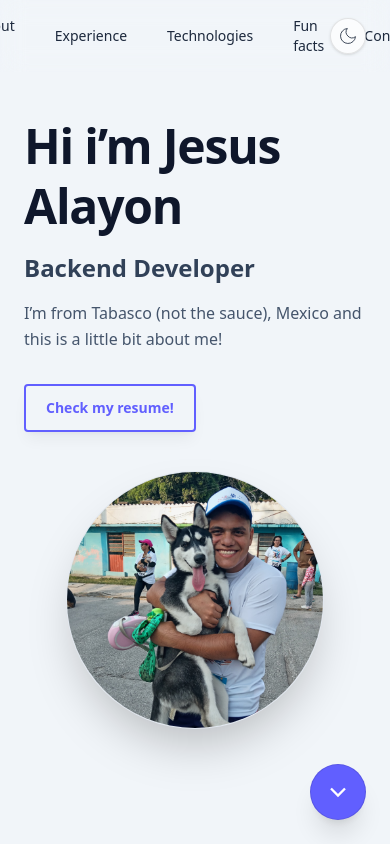
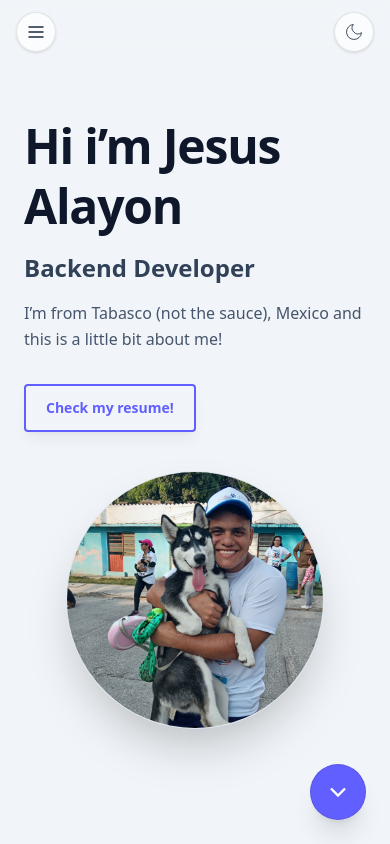
Before and after one commit to JesusAlayonD/portfolio, a React (Vite) app: page / in a window 390 px wide. Shown: the top 844 px of the page. Built offline with nearby package versions, Linux system fonts and the light colour scheme.

Commit message:
Responsive navbar

```diff
--- a/src/components/Navbar.jsx
+++ b/src/components/Navbar.jsx
@@ -1,89 +1,84 @@
-// src/components/Navbar.tsx
-import { useState } from 'react'
+import { useEffect, useState } from "react";
 
 export default function Navbar({ darkmode, setDarkmode }) {
+    const [open, setOpen] = useState(false);
+
+    // Cerrar con ESC y al navegar
+    useEffect(() => {
+        const onKey = (e) => e.key === "Escape" && setOpen(false);
+        window.addEventListener("keydown", onKey);
+        return () => window.removeEventListener("keydown", onKey);
+    }, []);
+
+    const closeMenu = () => setOpen(false);
 
     return (
         <header className="fixed inset-x-0 top-0 z-50">
             <nav className="relative w-full py-4">
-                {/* Fondo translúcido */}
+                {/* Fondo translúcido (glass) */}
                 <div
                     className="
             absolute inset-0
-              backdrop-blur-md
-              shadow-[0_1px_0_0_rgba(255,255,255,0.04)_inset]
+            backdrop-blur-xl
           "
                 />
 
-                {/* Contenido encima */}
-                <div className="relative z-10 flex justify-center items-center">
-                    <ul className="flex justify-center items-center gap-10 sm:gap-14 text-sm font-medium text-slate-800 dark:text-slate-200">
-                        <li>
-                            <a
-                                href="#about"
-                                className="transition-colors hover:text-indigo-600 dark:hover:text-cyan-300"
+                {/* Contenido */}
+                <div className="relative z-10 flex md:mt-0 mt-4 items-center justify-center">
+                    {/* Botón hamburguesa (solo móvil) */}
+                    <button
+                        type="button"
+                        aria-label="Open menu"
+                        aria-controls="mobile-menu"
+                        aria-expanded={open}
+                        onClick={() => setOpen((v) => !v)}
+                        className="
+              md:hidden absolute left-4 top-1/2 -translate-y-1/2
+              inline-flex h-10 w-10 items-center justify-center
+              rounded-full border border-black/10 dark:border-white/10
+              bg-white/70 dark:bg-white/10
+              shadow-sm hover:opacity-90 active:scale-[.98] transition
+              text-slate-800 dark:text-slate-200
+            "
                     >
-                                About me
-                            </a>
-                        </li>
-                        <li>
-                            <a
-                                href="#experience"
-                                className="transition-colors hover:text-indigo-600 dark:hover:text-cyan-300"
-                            >
-                                Experience
-                            </a>
-                        </li>
-                        <li>
-                            <a
-                                href="#technologies"
-                                className="transition-colors hover:text-indigo-600 dark:hover:text-cyan-300"
-                            >
-                                Technologies
-                            </a>
-                        </li>
-                        <li>
-                            <a
-                                href="#funfacts"
-                                className="transition-colors hover:text-indigo-600 dark:hover:text-cyan-300"
-                            >
-                                Fun facts
-                            </a>
-                        </li>
-                        <li>
-                            <a
-                                href="#contact"
-                                className="transition-colors hover:text-indigo-600 dark:hover:text-cyan-300"
-                            >
-                                Contact
-                            </a>
-                        </li>
+                        {/* ícono hamburguesa / close */}
+                        {open ? (
+                            <svg viewBox="0 0 24 24" className="w-5 h-5" fill="none" stroke="currentColor" strokeWidth="2">
+                                <path d="M18 6L6 18M6 6l12 12" />
+                            </svg>
+                        ) : (
+                            <svg viewBox="0 0 24 24" className="w-5 h-5" fill="none" stroke="currentColor" strokeWidth="2">
+                                <path d="M3 6h18M3 12h18M3 18h18" />
+                            </svg>
+                        )}
+                    </button>
+
+                    {/* Links centrados (desktop) */}
+                    <ul className="hidden md:flex justify-center items-center gap-10 lg:gap-14 text-sm font-medium text-slate-800 dark:text-slate-200">
+                        <li><a href="#about" className="transition-colors hover:text-indigo-600 dark:hover:text-cyan-300">About me</a></li>
+                        <li><a href="#experience" className="transition-colors hover:text-indigo-600 dark:hover:text-cyan-300">Experience</a></li>
+                        <li><a href="#technologies" className="transition-colors hover:text-indigo-600 dark:hover:text-cyan-300">Technologies</a></li>
+                        <li><a href="#funfacts" className="transition-colors hover:text-indigo-600 dark:hover:text-cyan-300">Fun facts</a></li>
+                        <li><a href="#contact" className="transition-colors hover:text-indigo-600 dark:hover:text-cyan-300">Contact</a></li>
                     </ul>
 
-                    {/* Botón de tema */}
+                    {/* Botón darkmode (siempre visible, derecha) */}
                     <button
-                        onClick={() => setDarkmode(!darkmode)}
+                        onClick={() => setDarkmode((v) => !v)}
                         type="button"
                         aria-label="Toggle theme"
                         className="
-                absolute right-6 top-1/2 -translate-y-1/2
-                inline-flex h-9 w-9 items-center justify-center
+              absolute right-4 top-1/2 -translate-y-1/2
+              inline-flex h-10 w-10 items-center justify-center
               rounded-full border border-black/10 dark:border-white/10
               bg-white/70 dark:bg-white/10
-                shadow-sm
-                hover:opacity-90 active:scale-[.98]
-                transition
+              shadow-sm hover:opacity-90 active:scale-[.98] transition
+              text-slate-800 dark:text-slate-200
             "
                     >
                         {darkmode ? (
-                            // Icono de sol para cambiar a modo claro
-                            <svg
-                                className="w-5 h-5 text-slate-800 dark:text-slate-200"
-                                fill="none"
-                                stroke="currentColor"
-                                viewBox="0 0 24 24"
-                                xmlns="http://www.w3.org/2000/svg"
-                            >
+                            // sol
+                            <svg className="w-5 h-5" fill="none" stroke="currentColor" viewBox="0 0 24 24">
                                 <circle cx="12" cy="12" r="5"></circle>
                                 <line x1="12" y1="1" x2="12" y2="3"></line>
                                 <line x1="12" y1="21" x2="12" y2="23"></line>
@@ -95,18 +90,51 @@ export default function Navbar({ darkmode, setDarkmode }) {
                                 <line x1="18.36" y1="5.64" x2="19.78" y2="4.22"></line>
                             </svg>
                         ) : (
-                            // Icono de luna para cambiar a modo oscuro
-                            <svg
-                                className="w-5 h-5 text-slate-800 dark:text-slate-200"
-                                fill="none"
-                                stroke="currentColor"
-                                viewBox="0 0 24 24"
-                                xmlns="http://www.w3.org/2000/svg"
-                            >
-                                <path d="M21 12.79A9 9 0 1 1 11.21 3 7 7 0 0 0 21 12.79z"></path>
+                            // luna
+                            <svg className="w-5 h-5" fill="none" stroke="currentColor" viewBox="0 0 24 24">
+                                <path d="M21 12.8A9 9 0 1 1 11.2 3a7 7 0 0 0 9.8 9.8z"></path>
                             </svg>
                         )}
                     </button>
+                </div>
+
+                {/* Menú móvil desplegable */}
+                <div
+                    id="mobile-menu"
+                    className={`
+            md:hidden absolute inset-x-0 top-full origin-top
+            ${open ? "scale-y-100 opacity-100" : "scale-y-95 opacity-0 pointer-events-none"}
+            transition transform duration-200
+          `}
+                >
+                    <div
+                        className="
+              mx-3 mt-2 rounded-2xl
+              bg-white/80 dark:bg-slate-900/70
+              backdrop-blur-lg border border-black/10 dark:border-white/10
+              shadow-xl
+            "
+                    >
+                        <ul className="flex flex-col py-2 text-base font-medium text-slate-800 dark:text-slate-200">
+                            {[
+                                { href: "#about", label: "About me" },
+                                { href: "#experience", label: "Experience" },
+                                { href: "#technologies", label: "Technologies" },
+                                { href: "#funfacts", label: "Fun facts" },
+                                { href: "#contact", label: "Contact" },
+                            ].map((item) => (
+                                <li key={item.href}>
+                                    <a
+                                        href={item.href}
+                                        onClick={closeMenu}
+                                        className="block px-4 py-3 hover:bg-black/5 dark:hover:bg-white/5 transition-colors"
+                                    >
+                                        {item.label}
+                                    </a>
+                                </li>
+                            ))}
+                        </ul>
+                    </div>
                 </div>
             </nav>
         </header>
```
Lines whose indentation alone changed are shown as unchanged.
